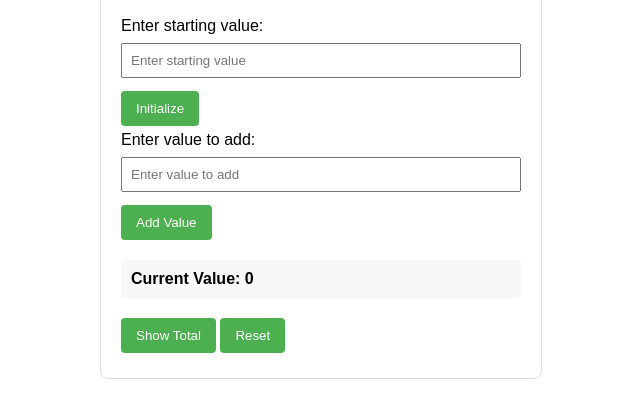
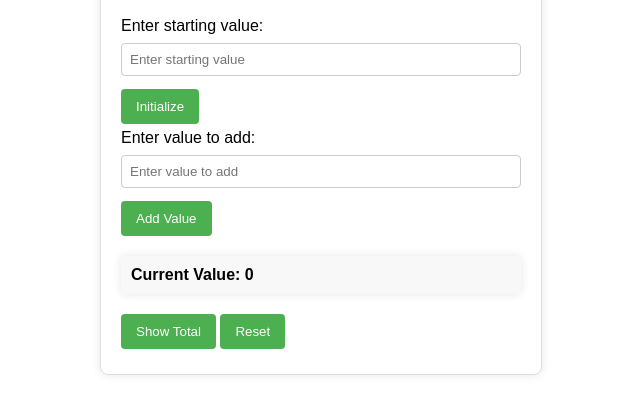
Before and after one commit to nurf21/JavaScript-Object-Basics, a plain HTML site: page accumulator/index.html in a window 1280 px wide. Shown: the part 104-522 px from the top of the page, without its empty margins (319-959 px from the left). Drawn offline with Linux system fonts and the light colour scheme.

Commit message:
Added box-shadow to accumulator styles and updated input and button styles

```diff
--- a/accumulator/style.css
+++ b/accumulator/style.css
@@ -5,6 +5,7 @@
   border: 1px solid #ddd;
   border-radius: 8px;
   font-family: Arial, sans-serif;
+  box-shadow: 0 0 10px rgba(0, 0, 0, 0.1);
 }
 
 input {
@@ -12,6 +13,13 @@ input {
   padding: 8px;
   margin: 8px 0;
   box-sizing: border-box;
+  border: 1px solid #ccc;
+  border-radius: 4px;
+}
+
+input:focus {
+  border-color: #aaa;
+  box-shadow: 0 0 10px rgba(0, 0, 0, 0.2);
 }
 
 button {
@@ -22,10 +30,15 @@ button {
   border-radius: 4px;
   cursor: pointer;
   margin: 5px 0;
+  transition: background-color 0.3s ease;
 }
 
 button:hover {
   background-color: #45a049;
+}
+
+button:active {
+  background-color: #3e8e41;
 }
 
 #currentValue {
@@ -34,9 +47,11 @@ button:hover {
   background-color: #f8f8f8;
   border-radius: 4px;
   font-weight: bold;
+  box-shadow: 0 0 10px rgba(0, 0, 0, 0.1);
 }
 
 .error {
   color: red;
   margin: 5px 0;
+  font-size: 14px;
 }
```
